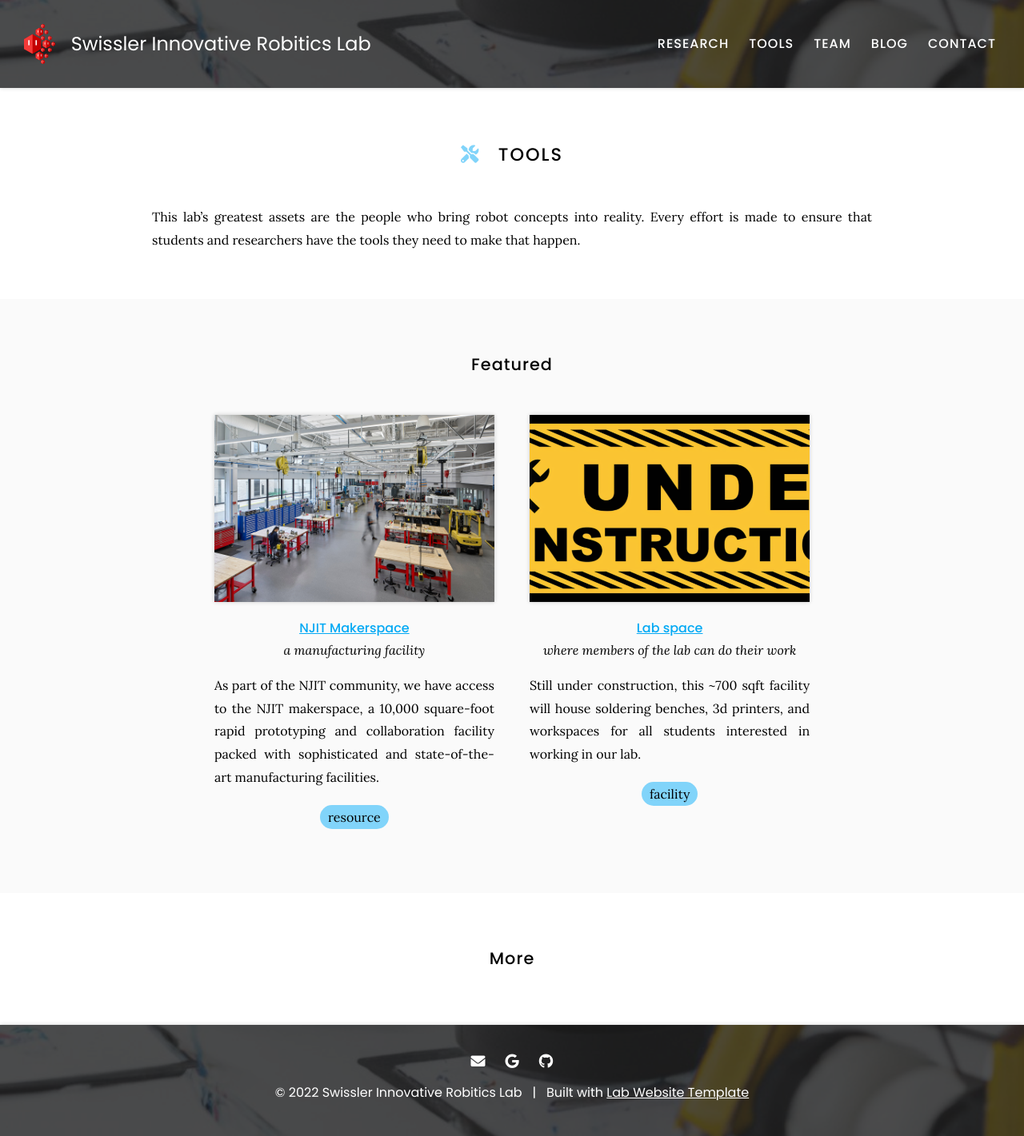
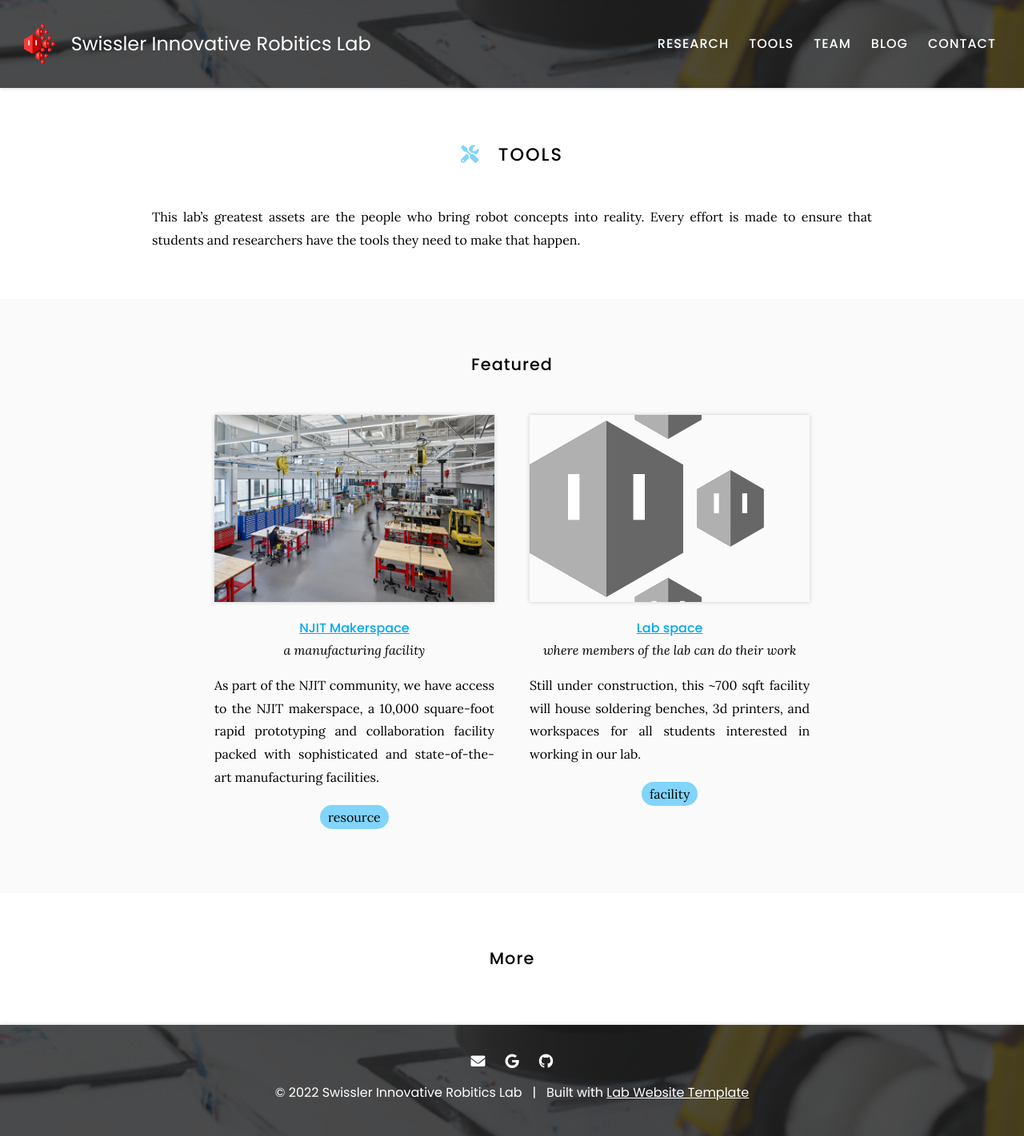
Before and after one commit to innovative-robotics/innovative-robotics.github.io, a Jekyll site: the page built from tools/index.md, in a window 1280 px wide. Shown: the whole page at 80% size. Built offline with Jekyll 4.4.1, drawn with Linux system fonts in a browser that asks for light colours.

Commit message:
Update tools.yaml

```diff
--- a/_data/tools.yaml
+++ b/_data/tools.yaml
@@ -10,7 +10,7 @@
 - title: Lab space
   subtitle: where members of the lab can do their work
   group: featured
-  image: images/under_construction.png
+  image: images/placeholder.svg
   link: https://innovative-robotics.github.io
   description: Still under construction, this ~700 sqft facility will house soldering benches, 3d printers, and workspaces for all students interested in working in our lab.
   tags:
```
